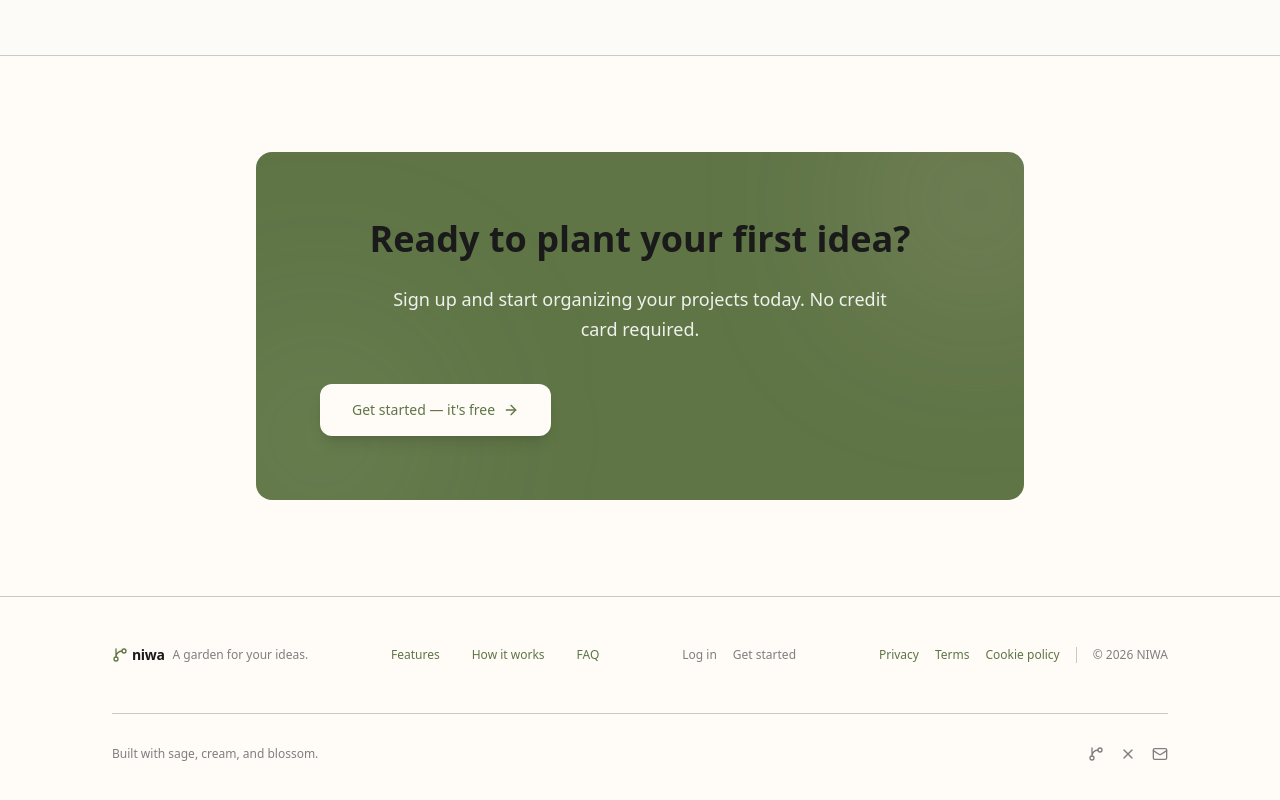
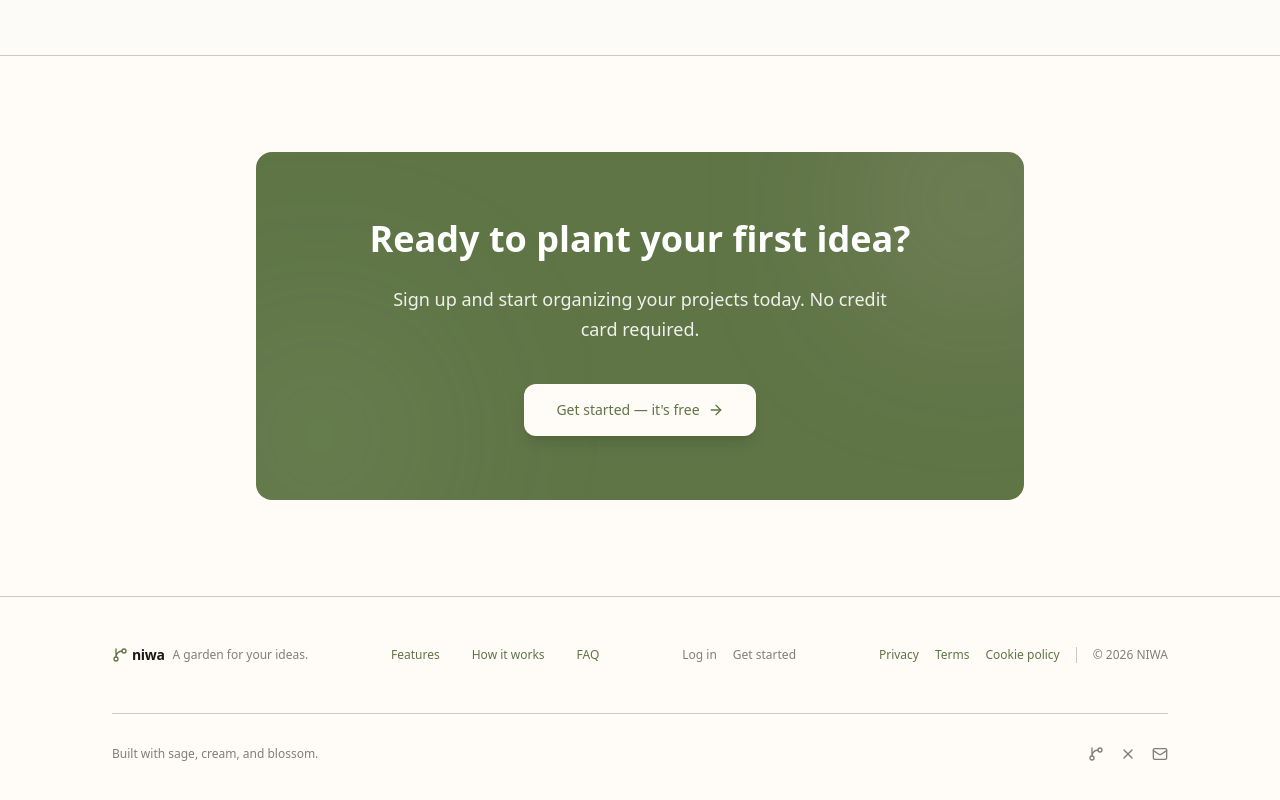
Before and after one commit to PastelSalt/niwa-website, a React (Vite) app in the folder frontend/: page / in a window 1280 px wide. Shown: the part 3844-4644 px from the top of the page. Built offline with nearby package versions, Linux system fonts and the light colour scheme; no server answers.

Commit message:
fix: center CTA button and set text to white

```diff
--- a/frontend/src/features/marketing/components/cta-section.tsx
+++ b/frontend/src/features/marketing/components/cta-section.tsx
@@ -18,25 +18,25 @@ export function CTASection() {
         <div className="relative z-10">
           <h2
             id="cta-heading"
-            className="text-3xl md:text-4xl font-bold mb-6 leading-tight"
+            className="text-3xl md:text-4xl font-bold text-white mb-6 leading-tight"
           >
             Ready to plant your first idea?
           </h2>
-          <p className="text-primary-foreground/90 mb-10 text-lg max-w-lg mx-auto leading-relaxed">
+          <p className="text-white/90 mb-10 text-lg max-w-lg mx-auto leading-relaxed">
             Sign up and start organizing your projects today. No credit card
             required.
           </p>
           {isAuthenticated ? (
             <button
               onClick={() => navigate("/app/projects", { replace: true })}
-              className="px-8 py-4 rounded-xl text-sm font-medium bg-background text-primary hover:bg-sage-200 transition-all shadow-lg hover:shadow-xl"
+              className="flex items-center gap-2 px-8 py-4 rounded-xl text-sm font-medium bg-background text-primary hover:bg-sage-200 transition-all shadow-lg hover:shadow-xl mx-auto"
             >
               Open app
             </button>
           ) : (
             <button
               onClick={() => navigate("/register", { replace: true })}
-              className="flex items-center gap-2 px-8 py-4 rounded-xl text-sm font-medium bg-background text-primary hover:bg-sage-200 transition-all shadow-lg hover:shadow-xl"
+              className="flex flex-col sm:flex-row items-center gap-2 px-8 py-4 rounded-xl text-sm font-medium bg-background text-primary hover:bg-sage-200 transition-all shadow-lg hover:shadow-xl mx-auto"
             >
               Get started — it's free
               <ArrowRight className="w-4 h-4" />
```
Also changed, not shown: 1 other file (tests, documents, lock files or other folders).
